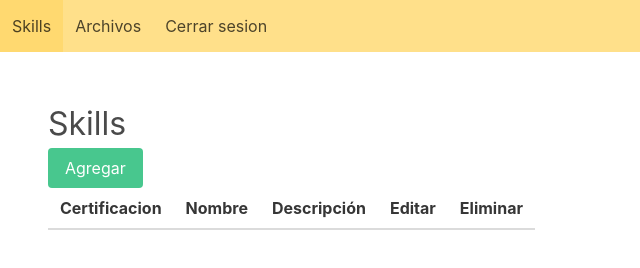
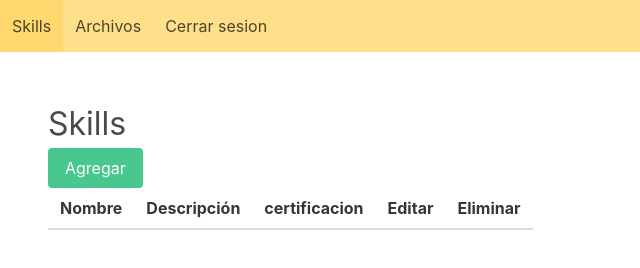
Before and after one commit to AbdelKarimBenzema/Dreamjob, a plain HTML site: page web/static/skills.html in a window 1280 px wide. Shown: the full height of the page, 0-640 px from the left. Drawn offline with nearby package versions, Linux system fonts and the light colour scheme; no server answers.

Commit message:
Update skills.html

```diff
--- a/web/static/skills.html
+++ b/web/static/skills.html
@@ -117,9 +117,9 @@
                 <table class="table">
                     <thead>
                         <tr>
-                            <th>Certificacion</th>
                             <th>Nombre</th>
                             <th>Descripción</th>
+                            <th>certificacion</th>
                             <th>Editar</th>
                             <th>Eliminar</th>
                         </tr>
```
